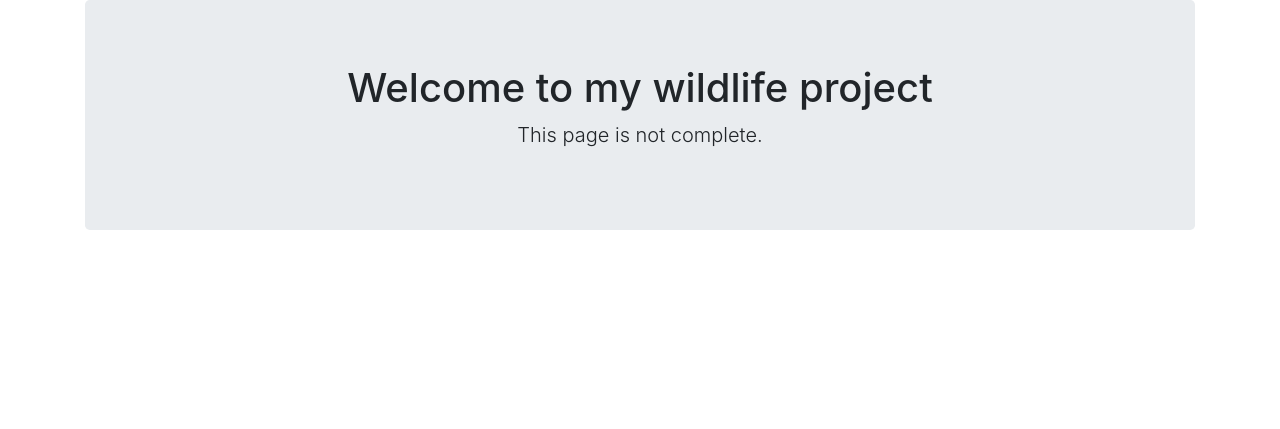
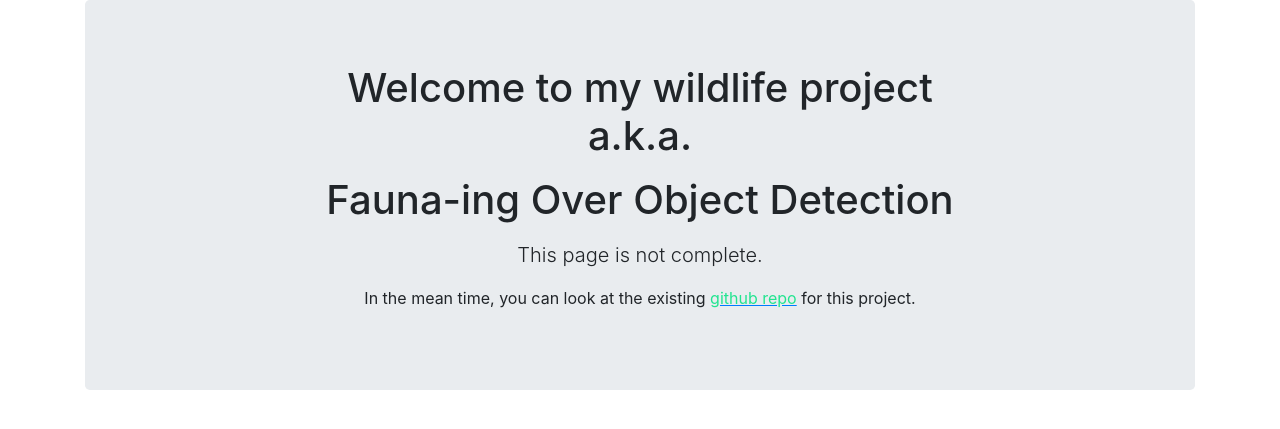
Before and after one commit to MasonCaiby/website, a Flask app: page /wildlife in a window 1280 px wide. Shown: the part 56-485 px from the top of the page. Run offline with Flask 2, Linux system fonts and the light colour scheme; some libraries are stand-ins or nearby versions.

Commit message:
adding things

```diff
--- a/app.py
+++ b/app.py
@@ -65,4 +65,4 @@ def light_controls():
     return render_template('light_controls.html',r_value=r,g_value=g,b_value=b)
 
 if __name__ == '__main__':
-    app.run(host='0.0.0.0')
+    app.run()
--- a/templates/handler.html
+++ b/templates/handler.html
@@ -3,5 +3,8 @@
 <div class="jumbotron text-center">
   <h1> Welcome to my SO_Handler project</h1>
   <p class="lead"> This page is not complete.</p>
+  In the mean time, you can look at the existing
+  <a href="https://github.com/MasonCaiby/so_handler" target="_blank"><u><font color="22e490">github repo</font></u></a>
+  for this project.
 </div>
 {% endblock %}
--- a/templates/wildlife.html
+++ b/templates/wildlife.html
@@ -1,7 +1,12 @@
 {% extends 'layout.html' %}
 {% block body %}
 <div class="jumbotron text-center">
-  <h1> Welcome to my wildlife project</h1>
-  <p class="lead"> This page is not complete.</p>
+  <h1> Welcome to my wildlife project <p>
+    a.k.a.<p>
+    Fauna-ing Over Object Detection</h1>
+  <p class="lead"> This page is not complete.</p><p>
+  In the mean time, you can look at the existing
+  <a href="https://github.com/MasonCaiby/Boulder_AI_CPW_study" target="_blank"><u><font color="22e490">github repo</font></u></a>
+  for this project.
 </div>
 {% endblock %}
```
